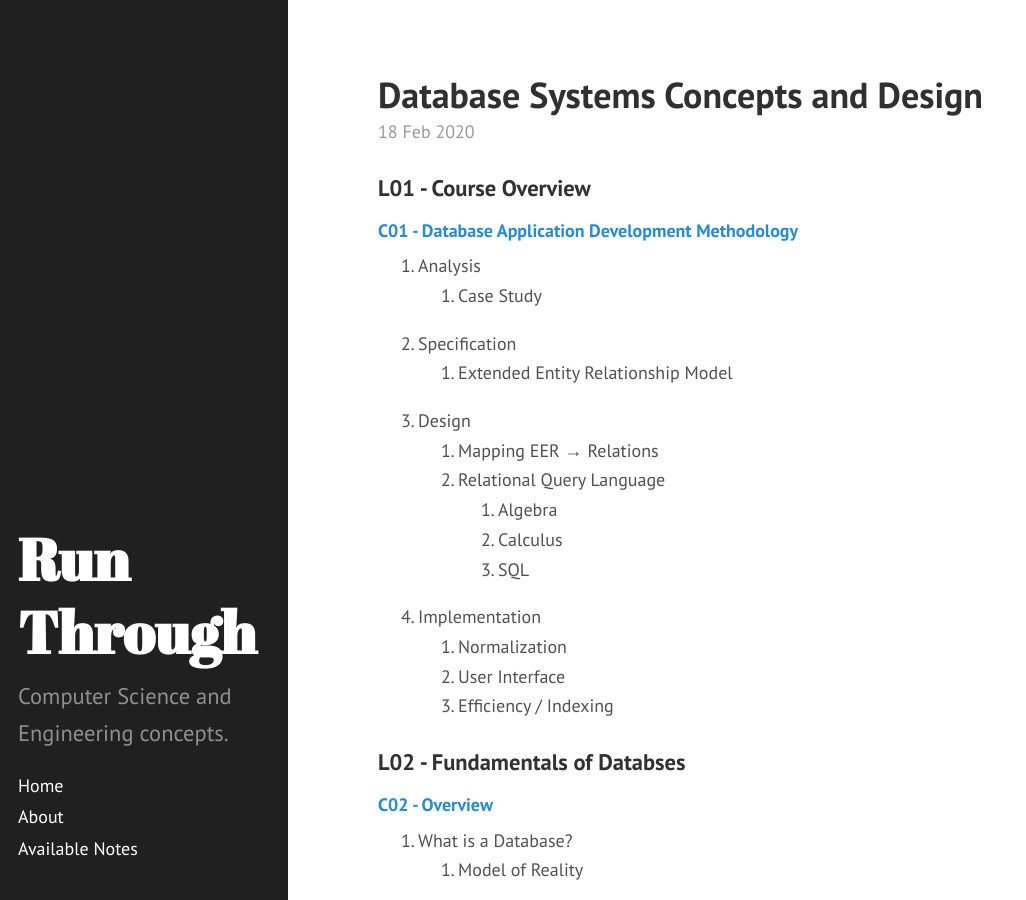
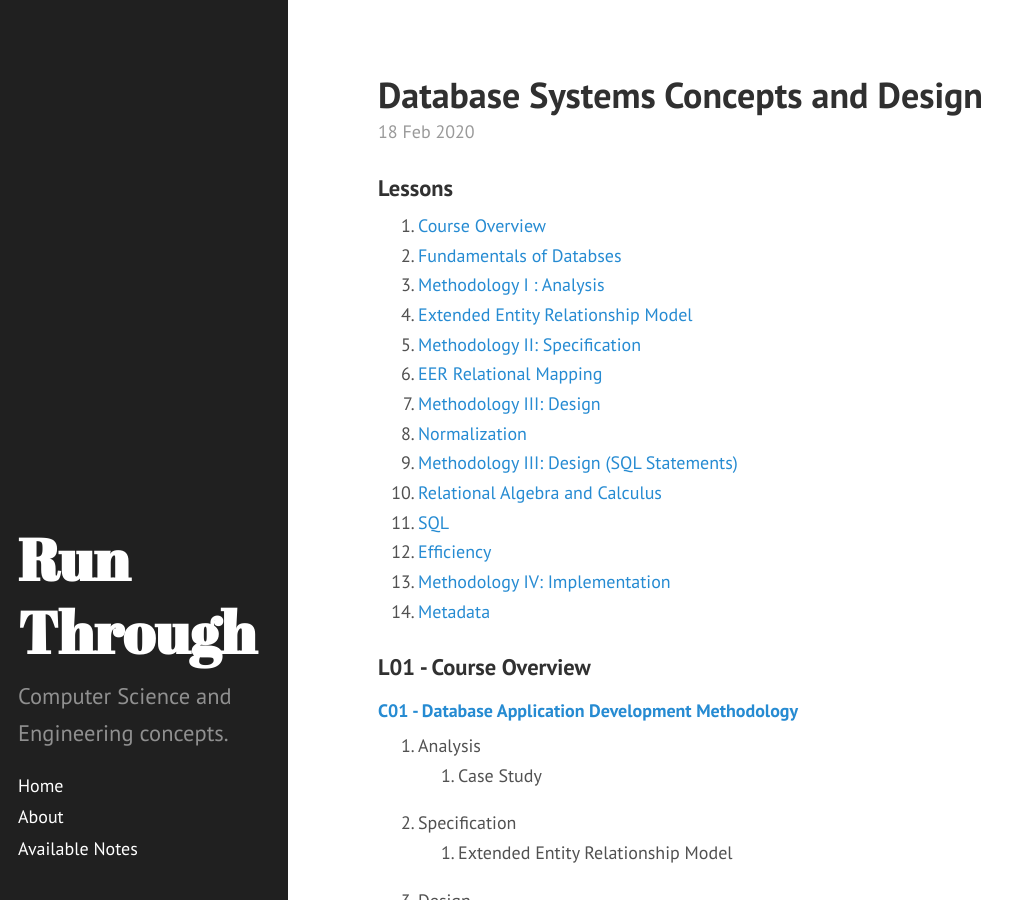
Before and after one commit to runthrough/runthrough.github.io, a Jekyll site: the page built from _posts/2020-02-18-database-systems-concepts-and-design.md, in a window 1280 px wide and 900 px high. Shown: the whole window, without its empty margins (0-1026 px from the left). Built offline with Jekyll 4.4.1, drawn with Linux system fonts in a browser that asks for light colours; Markdown is read by kramdown in place of the engine named in the settings.

Commit message:
tables of content lessons

```diff
--- a/_posts/2020-02-18-database-systems-concepts-and-design.md
+++ b/_posts/2020-02-18-database-systems-concepts-and-design.md
@@ -2,6 +2,22 @@
 layout: post
 title: Database Systems Concepts and Design
 ---
+
+### Lessons
+1. [Course Overview](#l01---course-overview)
+2. [Fundamentals of Databses](#l02---fundamentals-of-databses)
+3. [Methodology I : Analysis](#l03---methodology-i--analysis)
+4. [Extended Entity Relationship Model](#l04---extended-entity-relationship-model)
+5. [Methodology II: Specification](#l05---methodology-ii-specification)
+6. [EER Relational Mapping](#l06---eer-relational-mapping)
+7. [Methodology III: Design](#l07---methodology-iii-design)
+8. [Normalization](#l08---normalization)
+9. [Methodology III: Design (SQL Statements)](#l09---methodology-iii-design-sql-statements)
+10. [Relational Algebra and Calculus](#l10---relational-algebra-and-calculus)
+11. [SQL](#l11---sql)
+12. [Efficiency](#l12---efficiency)
+13. [Methodology IV: Implementation](#l13---methodology-iv-implementation)
+14. [Metadata](#l14---metadata)
 
 ### L01 - Course Overview
 
```
